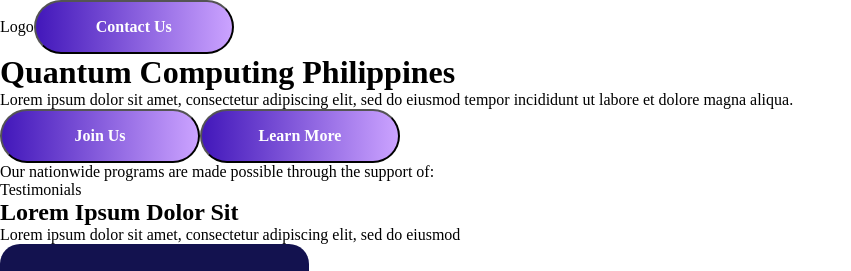
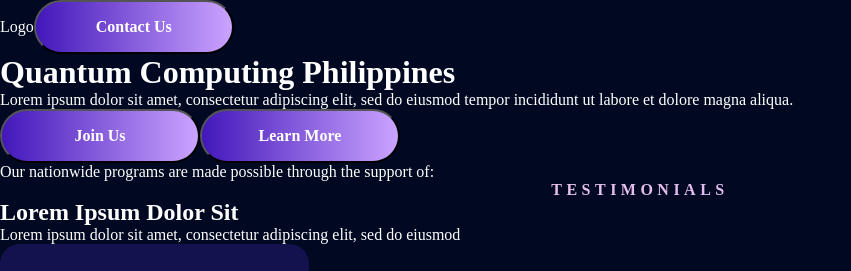
Before and after one commit to OQPH-Web-Projects/OQPH-Main-Website, a React (Create React App) app: page / in a window 1280 px wide. Shown: the top 271 px of the page, without its empty margins (0-851 px from the left). Built offline with nearby package versions, Linux system fonts and the light colour scheme.

Commit message:
feat: added styles to components

```diff
--- a/src/components/Question/Question.css
+++ b/src/components/Question/Question.css
@@ -26,11 +26,22 @@
     color: #ffffff;
 }
 
+.Wrapper {
+    display: grid;
+    grid-template-rows: 0fr;
+    transition: grid-template-rows 0.35s ease-out;
+}
+
+.Wrapper.Open {
+    grid-template-rows: 1fr;
+  }
+
 .Answer-Container {
-    padding-top: 20px;
+    overflow: hidden;
 }
 
 .Answer-Text {
+    padding-top: 20px;
     font-size: 16px;
     line-height: 150%;
     color: #ffffff;
--- a/src/components/Question/Question.js
+++ b/src/components/Question/Question.js
@@ -7,13 +7,15 @@ function AccordionItem({ question, answer, isOpen, onClick }) {
     <div className='Question-Container'>
 
       {/* className toggles between 'active' and '' for every click */}
-      <button className={`Question-Button ${isOpen ? 'active' : ''}`} onClick={onClick}>
+      <button className='Question-Button' onClick={onClick}>
         <p className='Question-Text'>{question}</p>
       </button>
 
-      {/* Display of Answer Container toggles between show(block) and hide(none)*/}
-      <div className='Answer-Container' style={isOpen? { display:"block" }: { display: "none" }}>
-        <p className='Answer-Text'>{answer}</p>
+      {/*Wrapper toggles between show(open) and hidden*/}
+      <div className={`Wrapper ${isOpen ? 'Open' : ''}`}>
+        <div className='Answer-Container'>
+          <p className='Answer-Text'>{answer}</p>
+        </div>
       </div>
     </div>
   );
--- a/src/pages/App.js
+++ b/src/pages/App.js
@@ -1,5 +1,5 @@
 import React from 'react';
-import Home from './Home';
+import Home from './Home/Home';
 
 function App() {
   return (
--- /dev/null
+++ b/src/pages/Home/Home.css
@@ -0,0 +1,16 @@
+.Home-Container {
+    background: #010922;
+    color: #ffffff;
+}
+
+.caption {
+    font-weight: 700;
+    font-size: 16px;
+    letter-spacing: 0.28em;
+    text-transform: uppercase;
+    text-align: center;
+    background: linear-gradient(90deg, #ffd9d9 0%, #cba3ff 100%);
+    background-clip: text;
+    -webkit-background-clip: text;
+    -webkit-text-fill-color: transparent;
+}
--- a/src/pages/Home.js
+++ b/src/pages/Home/Home.js
@@ -1,19 +1,20 @@
 import React from 'react';
 
-import Navigation from '../components/Navigation';
-import Button from '../components/Button/Button';
-import Testimonial from '../components/Testimonial/Testimonial';
-import Partnership from '../components/Partnership';
-import Question from '../components/Question/Question';
+import Navigation from '../../components/Navigation';
+import Button from '../../components/Button/Button';
+import Testimonial from '../../components/Testimonial/Testimonial';
+import Partnership from '../../components/Partnership';
+import Question from '../../components/Question/Question';
+import './Home.css'
 
 // Data files to display
-import { testimonialData } from '../data/testimonialData';
-import { partnershipData } from '../data/partnershipData';
-import { questionData } from '../data/questionData';
+import { testimonialData } from '../../data/testimonialData';
+import { partnershipData } from '../../data/partnershipData';
+import { questionData } from '../../data/questionData';
 
 function Home() {
 	return (
-		<div>
+		<div className='Home-Container'>
 			<Navigation />
 
 			{/* ==== Hero Section ==== */}
@@ -43,7 +44,7 @@ function Home() {
 				{/* 2-Column Section */}
 				<div>
 					<div>
-						<p>Testimonials</p>
+						<p className='caption'>Testimonials</p>
 						<h2>Lorem Ipsum Dolor Sit</h2>
 						<p>Lorem ipsum dolor sit amet, consectetur adipiscing elit, sed do eiusmod</p>
 					</div>
@@ -124,7 +125,7 @@ function Home() {
 
 			{/* ==== Collaboration Section ==== */}
 			<div>
-				<p>Collaborations</p>
+				<p className='caption'>Collaborations</p>
 				<h2>Help us bring world-class programs nationwide:</h2>
 				{/* Partnership CTAs */}
 				<div>
```
